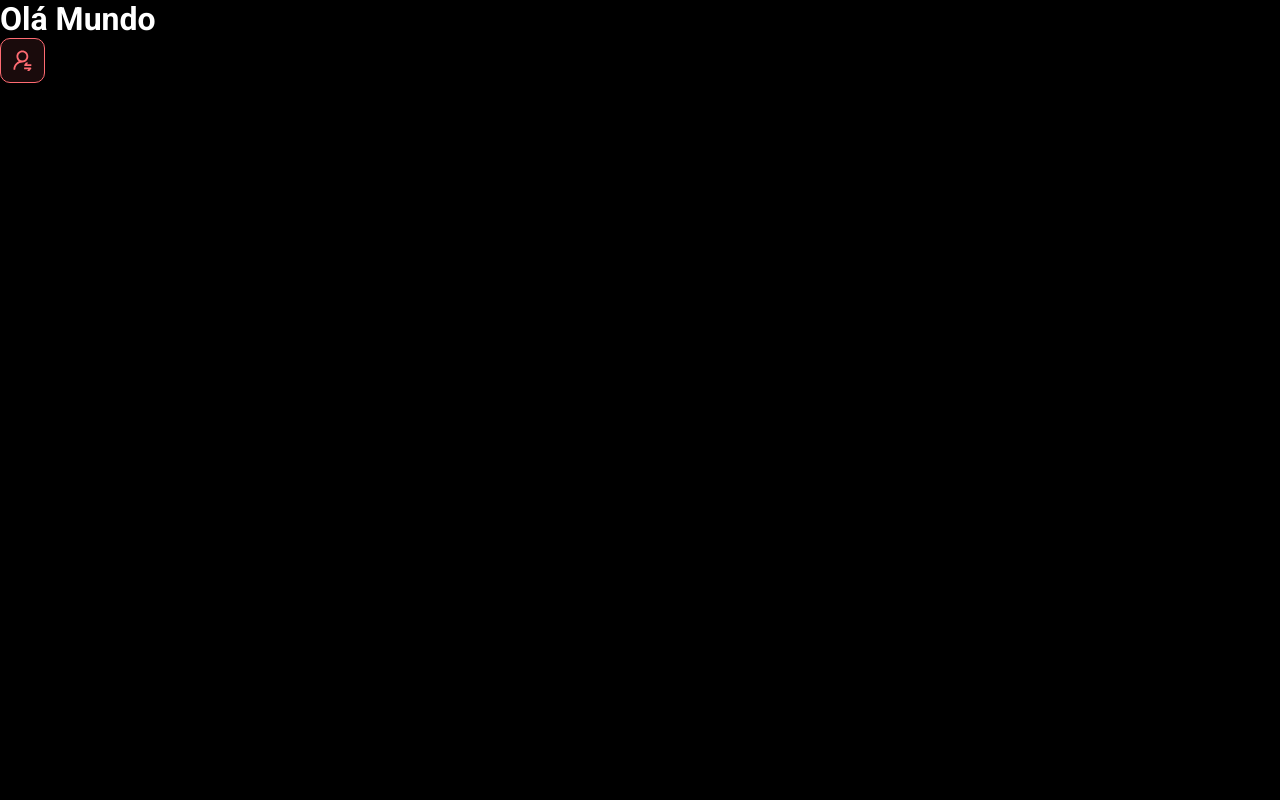
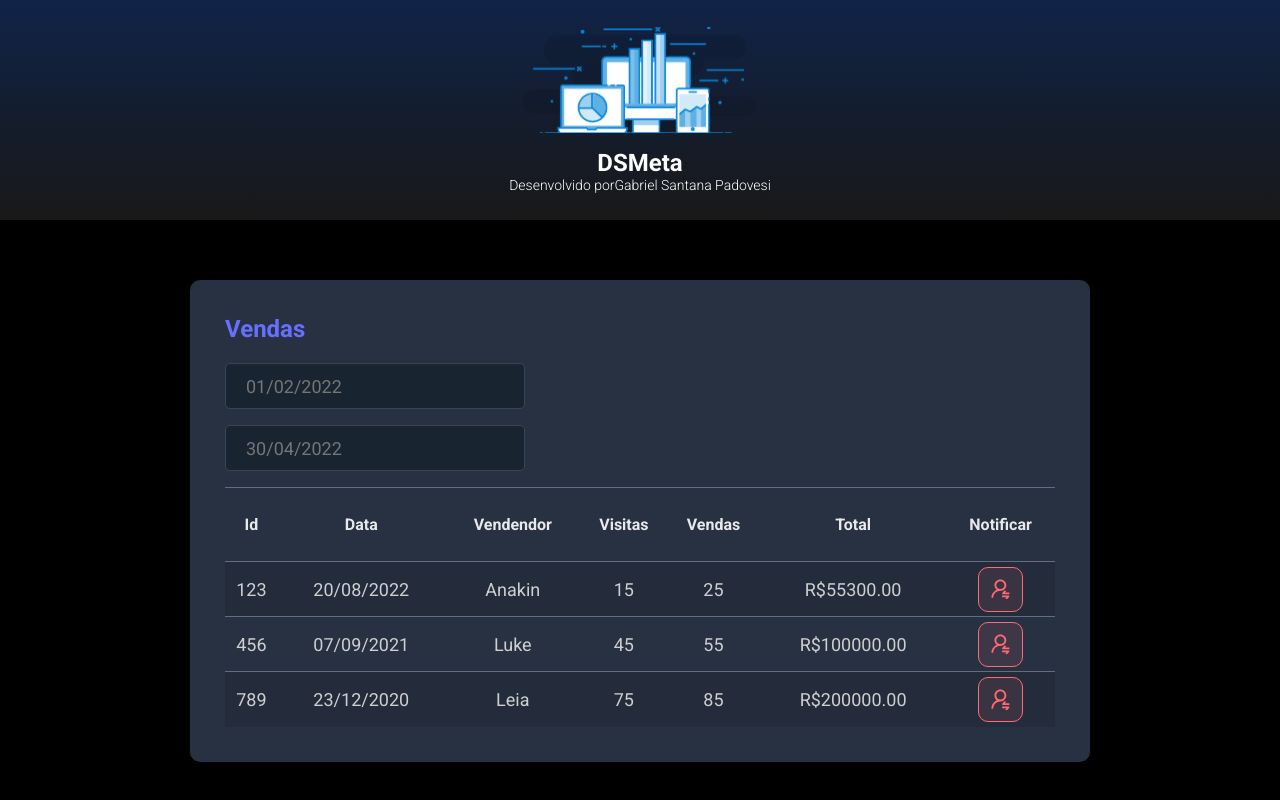
Before and after one commit to GSPadovesi/dsmeta, a React (Vite) app in the folder frontend/: page / in a window 1280 px wide. Built offline with nearby package versions, Linux system fonts and the light colour scheme.

Commit message:
Other Components

```diff
--- a/frontend/src/App.tsx
+++ b/frontend/src/App.tsx
@@ -1,10 +1,18 @@
-import NotificatioButton from "./Components/NotificatioButton"
+
+import Header from "./Components/Header"
+import SalesCard from "./Components/SalesCard"
 
 function App() {
   return(
     <>
-    <h1>Olá Mundo</h1>
-    <NotificatioButton />
+    <Header />
+    <main>
+      <section id="sales">
+        <div className="dsmeta-container">
+          <SalesCard />
+        </div>
+      </section>
+    </main>
     </>
   )
 }
--- /dev/null
+++ b/frontend/src/Components/Header/index.tsx
@@ -0,0 +1,20 @@
+import './styles.css'
+import logo from '../../assets/img/logo.svg'
+
+function Header() {
+    return (
+        <header>
+            <div className="dsmeta-logo-container">
+                <img src={logo} alt="DSMeta" />
+                <h1>DSMeta</h1>
+                <p>
+                    Desenvolvido por
+                    <a href="https://www.linkedin.com/notifications/">Gabriel Santana Padovesi</a>
+                </p>
+            </div>
+        </header>
+
+    )
+}
+
+export default Header;
--- /dev/null
+++ b/frontend/src/Components/Header/styles.css
@@ -0,0 +1,27 @@
+header {
+    background: linear-gradient(180deg, #102347 0%, #181818 100%);
+    height: 220px;
+    display: flex;
+    align-items: center;
+    justify-content: center;
+  }
+
+  .dsmeta-logo-container {
+    display: flex;
+    flex-direction: column;
+    align-items: center;
+  }
+
+  .dsmeta-logo-container img {
+    width: 235px;
+  }
+
+  .dsmeta-logo-container h1 {
+    margin-top: 15px;
+    font-size: 24px;
+  }
+
+  .dsmeta-logo-container p {
+    font-size: 14px;
+    font-weight: 300;
+  }
--- /dev/null
+++ b/frontend/src/Components/SalesCard/index.tsx
@@ -0,0 +1,86 @@
+import "./styles.css";
+import NotificationButton from "../NotificatioButton";
+
+function SalesCard() {
+
+    return (
+        <div className="dsmeta-card">
+            <h2 className="dsmeta-sales-title">Vendas</h2>
+            <div>
+                <div className="dsmeta-form-control-container">
+                    <input
+                        className="dsmeta-form-control"
+                        type="text"
+                        placeholder="01/02/2022"
+                    />
+                </div>
+                <div className="dsmeta-form-control-container">
+                    <input
+                        className="dsmeta-form-control"
+                        type="text"
+                        placeholder="30/04/2022"
+                    />
+                </div>
+            </div>
+            <div>
+                <table className="dsmeta-sales-table">
+                    <thead>
+                        <tr>
+                            <th className="show992">Id</th>
+                            <th className="show576">Data</th>
+                            <th>Vendendor</th>
+                            <th className="show992">Visitas</th>
+                            <th className="show992">Vendas</th>
+                            <th>Total</th>
+                            <th>Notificar</th>
+                        </tr>
+                    </thead>
+                    <tbody>
+                        <tr>
+                            <td className="show992">123</td>
+                            <td className="show576">20/08/2022</td>
+                            <td>Anakin</td>
+                            <td className="show992">15</td>
+                            <td className="show992">25</td>
+                            <td>R$55300.00</td>
+                            <td>
+                                <div className="dsmeta-red-btn-container">
+                                    <NotificationButton />
+                                </div>
+                            </td>
+                        </tr>
+                        <tr>
+                            <td className="show992">456</td>
+                            <td className="show576">07/09/2021</td>
+                            <td>Luke</td>
+                            <td className="show992">45</td>
+                            <td className="show992">55</td>
+                            <td>R$100000.00</td>
+                            <td>
+                                <div className="dsmeta-red-btn-container">
+                                <NotificationButton />
+                                </div>
+                            </td>
+                        </tr>
+                        <tr>
+                            <td className="show992">789</td>
+                            <td className="show576">23/12/2020</td>
+                            <td>Leia</td>
+                            <td className="show992">75</td>
+                            <td className="show992">85</td>
+                            <td>R$200000.00</td>
+                            <td>
+                                <div className="dsmeta-red-btn-container">
+                                    <NotificationButton />
+                                </div>
+                            </td>
+                        </tr>
+                    </tbody>
+                </table>
+            </div>
+        </div>
+    )
+
+}
+
+export default SalesCard;
--- /dev/null
+++ b/frontend/src/Components/SalesCard/styles.css
@@ -0,0 +1,100 @@
+.dsmeta-card {
+    background-color: #283142;
+    border-radius: 10px;
+    box-shadow: 0px 0px 10px rgba(0, 0, 0, 0.1);
+    padding: 30px 10px;
+    margin-top: 20px;
+  }
+
+  .dsmeta-sales-title {
+  color: #676fff;
+  font-size: 24px;
+  margin-bottom: 20px;
+}
+
+.dsmeta-form-control {
+  width: 100%;
+  height: 46px;
+  background-color: #182531;
+  border: 1px solid #384459;
+  border-radius: 5px;
+  color: #9aaabe;
+  padding: 0 20px;
+  font-size: 18px;
+}
+
+.dsmeta-form-control-container {
+  margin-bottom: 16px;
+  max-width: 300px;
+}
+
+.dsmeta-sales-table {
+  width: 100%;
+  max-width: 900px;
+  margin: 0 auto;
+  border-collapse: collapse;
+}
+
+.dsmeta-sales-table thead {
+  height: 55px;
+  font-size: 16px;
+  color: #e9e9e9;
+  font-weight: 700;
+}
+
+.dsmeta-sales-table tbody {
+  font-size: 14px;
+  font-weight: 400;
+  color: #cfcfcf;
+  text-align: center;
+}
+
+.dsmeta-sales-table tr {
+  height: 74px;
+  border-top: 1px solid #5f6e82;
+}
+
+.dsmeta-sales-table tbody tr:hover > td {
+  background-color: #384459;
+}
+
+.dsmeta-sales-table tbody tr:nth-child(odd) {
+  background-color: #242c3b;
+}
+
+.dsmeta-red-btn-container {
+  display: flex;
+  justify-content: center;
+}
+
+.show576{
+    display: none;
+}
+
+.show992{
+    display: none;
+}
+
+@media(min-width: 576px){
+    .show576{
+        display: table-cell;
+    }
+
+    .dsmeta-card{
+        padding: 35px;
+    }
+
+    .dsmeta-sales-table tbody tr{
+        height: 55px;
+    }
+
+    .dsmeta-sales-table tbody{
+        font-size: 18px;
+    }
+}
+
+@media(min-width: 992px){
+    .show992{
+        display: table-cell;
+    }
+}
--- a/frontend/src/index.css
+++ b/frontend/src/index.css
@@ -19,3 +19,13 @@
   color: unset;
   text-decoration: none;
 }
+
+#sales {
+  padding: 40px 10px;
+}
+
+.dsmeta-container {
+  width: 100%;
+  max-width: 900px;
+  margin: 0 auto;
+}
```
Also changed, not shown: frontend/src/assets/img/logo.svg (added).
